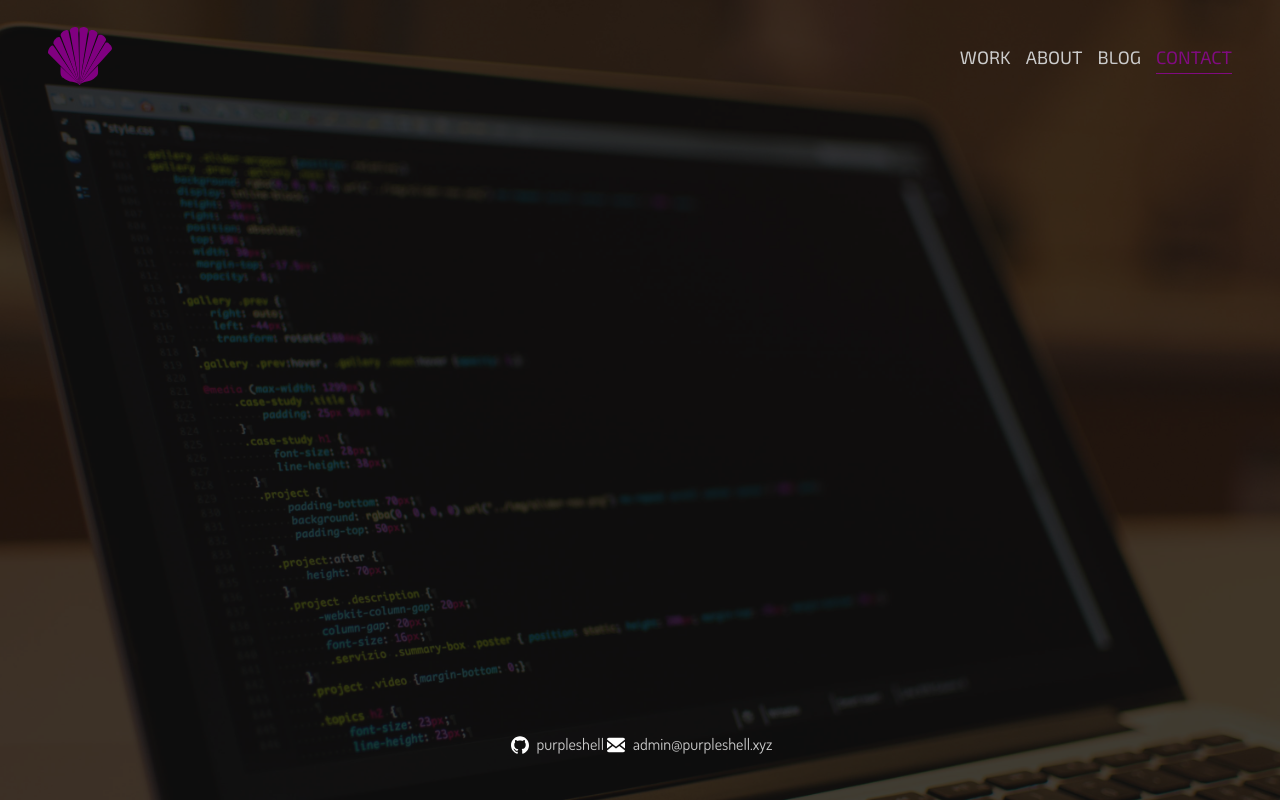
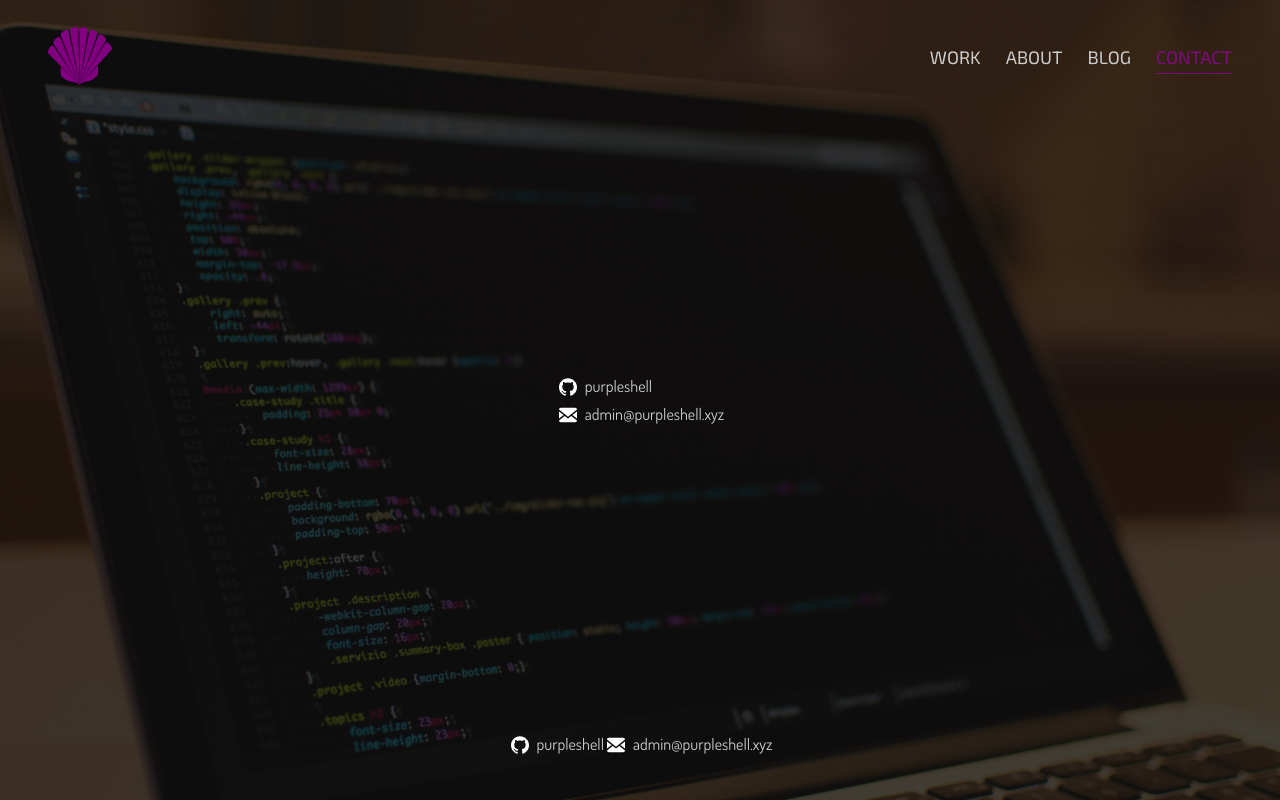
Before and after one commit to purpleshell/portfolio, a React (Create React App) app: page /contact in a window 1280 px wide. Built offline with nearby package versions, Linux system fonts and the light colour scheme.

Commit message:
ui changes to header and project preview. contact page added. all site links changed to redirect properly

```diff
--- a/src/App.tsx
+++ b/src/App.tsx
@@ -9,6 +9,7 @@
 import logo from "./images/purp3.svg";
 import About from "./pages/About";
 import Blog from "./pages/Blog";
+import Contact from "./pages/Contact";
 import Home from "./pages/Home";
 import Work from "./pages/Work";
 
@@ -68,6 +69,7 @@
           <div className="content">
             <Route path="/" exact component={Home} />
             <Route path="/about" exact component={About} />
+            <Route path="/contact" exact component={Contact} />
             <Route exact path={"/work"} component={Work} />
             <Route exact path="/blog" component={Blog} />
             <Route exact path="/blog/:id" component={Post} />
--- a/src/componenets/PostPreview.tsx
+++ b/src/componenets/PostPreview.tsx
@@ -11,7 +11,7 @@
   return (
     <div className="post">
       <div className="post-header">
-        <a href="blog/journal.html">
+        <a href={`${blogUrl}/${postInfo.url}`}>
           <img
             className="post-banner"
             src={postInfo.bannerImageLink}
--- a/src/pages/About.tsx
+++ b/src/pages/About.tsx
@@ -23,7 +23,9 @@
             </p>
           </div>
           <div className="cta-btn">
-            <a className="cta-link">Get In Touch</a>
+            <a className="cta-link" href="mailto:admin@purpleshell.xyz">
+              Get In Touch
+            </a>
           </div>
         </div>
       </div>
--- /dev/null
+++ b/src/pages/Contact.tsx
@@ -0,0 +1,33 @@
+import React from "react";
+
+const Contact = () => {
+  return (
+    <div id="content">
+      <div className="jumbotron">
+        <a className="contact-link" href="https://github.com/purpleshell">
+          <svg
+            role="img"
+            viewBox="0 0 24 24"
+            xmlns="http://www.w3.org/2000/svg"
+          >
+            <title>GitHub icon</title>
+            <path d="M12 .297c-6.63 0-12 5.373-12 12 0 5.303 3.438 9.8 8.205 11.385.6.113.82-.258.82-.577 0-.285-.01-1.04-.015-2.04-3.338.724-4.042-1.61-4.042-1.61C4.422 18.07 3.633 17.7 3.633 17.7c-1.087-.744.084-.729.084-.729 1.205.084 1.838 1.236 1.838 1.236 1.07 1.835 2.809 1.305 3.495.998.108-.776.417-1.305.76-1.605-2.665-.3-5.466-1.332-5.466-5.93 0-1.31.465-2.38 1.235-3.22-.135-.303-.54-1.523.105-3.176 0 0 1.005-.322 3.3 1.23.96-.267 1.98-.399 3-.405 1.02.006 2.04.138 3 .405 2.28-1.552 3.285-1.23 3.285-1.23.645 1.653.24 2.873.12 3.176.765.84 1.23 1.91 1.23 3.22 0 4.61-2.805 5.625-5.475 5.92.42.36.81 1.096.81 2.22 0 1.606-.015 2.896-.015 3.286 0 .315.21.69.825.57C20.565 22.092 24 17.592 24 12.297c0-6.627-5.373-12-12-12" />
+          </svg>
+          <span className="contact-link-text">purpleshell</span>
+        </a>
+        <a className="contact-link" href="mailto:admin@purpleshell.xyz">
+          <svg
+            role="img"
+            xmlns="http://www.w3.org/2000/svg"
+            viewBox="0 0 20 20"
+          >
+            <path d="M18 2a2 2 0 0 1 2 2v12a2 2 0 0 1-2 2H2a2 2 0 0 1-2-2V4c0-1.1.9-2 2-2h16zm-4.37 9.1L20 16v-2l-5.12-3.9L20 6V4l-10 8L0 4v2l5.12 4.1L0 14v2l6.37-4.9L10 14l3.63-2.9z" />
+          </svg>
+          <span className="contact-link-text">admin@purpleshell.xyz</span>
+        </a>
+      </div>
+    </div>
+  );
+};
+
+export default Contact;
--- a/src/pages/Home.tsx
+++ b/src/pages/Home.tsx
@@ -11,7 +11,9 @@
         <h3 className="service-description">solutions for the modern web</h3>
       </div>
       <div className="cta-btn">
-        <a className="cta-link">Get In Touch</a>
+        <a className="cta-link" href="/work">
+          See Projects
+        </a>
       </div>
     </>
   );
--- a/src/styles/_header.scss
+++ b/src/styles/_header.scss
@@ -26,7 +26,7 @@
 
 nav li {
   display: inline;
-  padding-left: 15px;
+  padding-left: 25px;
 }
 
 .nav-link {
--- a/src/styles/_work.scss
+++ b/src/styles/_work.scss
@@ -45,6 +45,7 @@
   border: $border;
   background-size: 100% 100%;
   background-repeat: no-repeat;
+  transition: border-color ease-out 0.3s;
 }
 
 .portfolio-item-text-bg {
@@ -60,7 +61,7 @@
 }
 
 .portfolio-item:hover {
-  border-color: #ccc7;
+  border-color: $primary-color;
   .portfolio-item-text-bg {
     opacity: 1;
   }
@@ -80,6 +81,7 @@
 .portfolio-item-text p {
   margin-top: 10px;
   font-family: "Exo 2", sans-serif;
+  font-size: 1.2em;
 }
 
 .first-work {
@@ -101,6 +103,6 @@
 
 .vaster {
   background-position: center;
-  background-size: 50% 65%;
+  background-size: 40% 65%;
   background-image: url(../images/vaster.png);
 }
```
